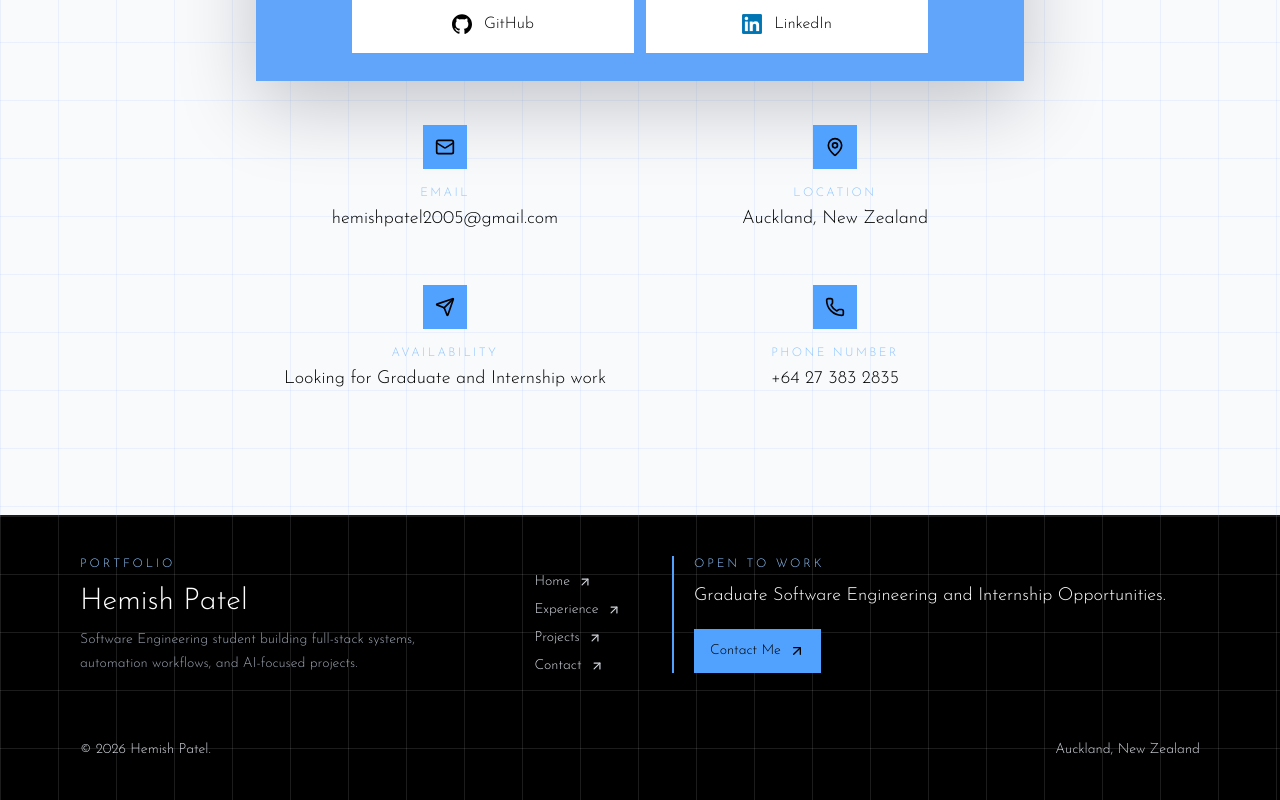
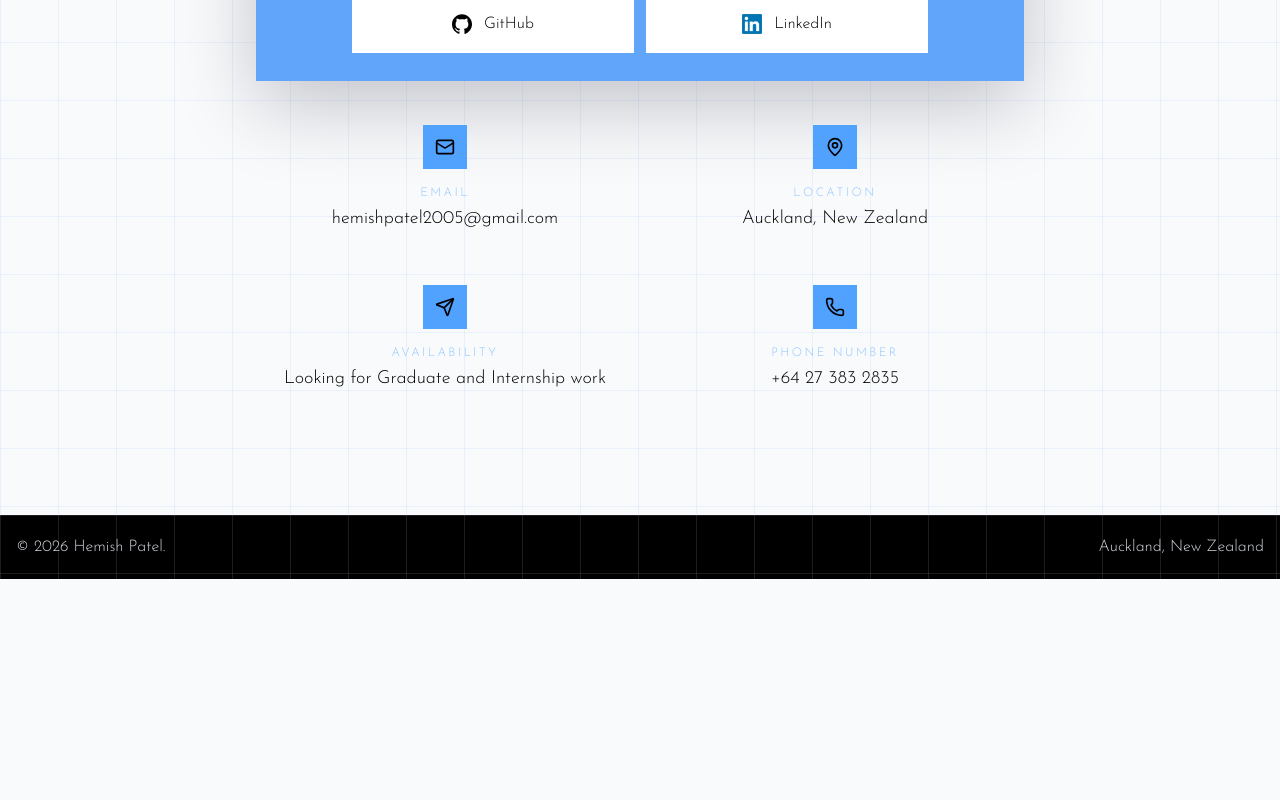
Before and after one commit to hemish-patel5/portfolio, a React (Vite) app: page /contact in a window 1280 px wide. Shown: the part 574-1374 px from the top of the page. After the commit the page ends 1153 px from the top, so only its background shows below. Built offline with nearby package versions, Linux system fonts and the light colour scheme.

Commit message:
Updated Footer

```diff
--- a/src/components/layout/Footer.jsx
+++ b/src/components/layout/Footer.jsx
@@ -1,60 +1,9 @@
-import { Link } from "react-router-dom";
-import { ArrowUpRight } from "lucide-react";
-import { navlinks } from "@/data/layout";
-
 export default function Footer() {
   return (
-    <footer className="dark-grid border-t border-white/10 text-white">
-      <div className="section-shell py-10">
-        <div className="grid gap-8 md:grid-cols-[0.8fr_0.2fr_1fr] md:items-start">
-          <div>
-            <p className="text-xs font-bold uppercase tracking-[0.24em] text-blue-300">Portfolio</p>
-            <h2 className="mt-3 text-3xl font-extrabold">Hemish Patel</h2>
-            <p className="mt-2 max-w-sm text-sm leading-6 text-gray-400">
-              Software Engineering student building full-stack systems,
-              automation workflows, and AI-focused projects.
-            </p>
-          </div>
-
-          <div>
-            <div className="mt-4 grid gap-2">
-              {navlinks.map((link) => (
-                <Link
-                  key={link.name}
-                  to={link.path}
-                  className="group inline-flex w-fit items-center gap-2 text-sm font-semibold text-gray-300 transition hover:text-blue-300"
-                >
-                  {link.name}
-                  <ArrowUpRight
-                    size={14}
-                    className="transition group-hover:translate-x-0.5 group-hover:-translate-y-0.5"
-                  />
-                </Link>
-              ))}
-            </div>
-          </div>
-
-          <div className="border-l-2 border-blue-400 pl-5">
-            <p className="text-xs font-bold uppercase tracking-[0.24em] text-blue-300">
-              Open To Work
-            </p>
-            <p className="mt-3 text-lg font-bold leading-snug">
-              Graduate Software Engineering and Internship Opportunities.
-            </p>
-            <Link
-              to="/contact"
-              className="mt-5 inline-flex items-center gap-2 bg-blue-400 px-4 py-3 text-sm font-bold text-black transition hover:bg-white"
-            >
-              Contact Me
-              <ArrowUpRight size={16} />
-            </Link>
-          </div>
-        </div>
-
-        <div className="mt-10 flex flex-wrap items-center justify-between gap-4  pt-6 text-sm text-gray-300">
-          <p>&copy; {new Date().getFullYear()} Hemish Patel.</p>
-          <p>Auckland, New Zealand</p>
-        </div>
+    <footer className="dark-grid text-white">
+      <div className="mx-auto flex min-h-[64px] w-[min(1340px,calc(100%_-_2rem))] flex-col justify-center gap-1 py-3 text-sm text-gray-300 sm:flex-row sm:items-center sm:justify-between sm:text-base">
+        <p>&copy; {new Date().getFullYear()} Hemish Patel.</p>
+        <p>Auckland, New Zealand</p>
       </div>
     </footer>
   );
```
